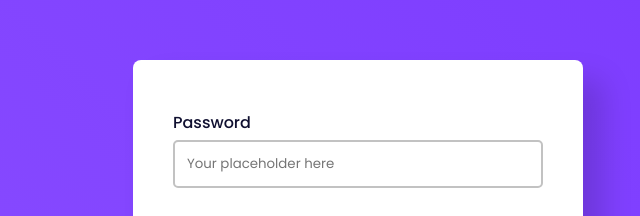
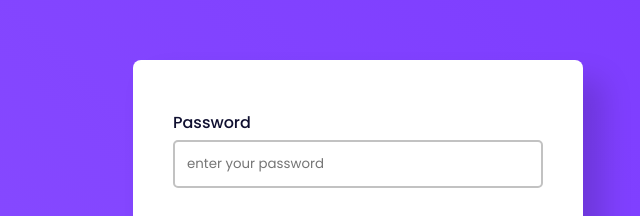
Before and after one commit to bhushanthapa/Password-validation, a plain HTML site: page index.html in a window 1280 px wide. Shown: the part 143-359 px from the top of the page, 282-922 px from the left. Drawn offline with Linux system fonts and the light colour scheme.

Commit message:
Update index.html

```diff
--- a/index.html
+++ b/index.html
@@ -11,7 +11,7 @@
 <body>
     <form>
         <label for="password">Password</label>
-        <input type="password" id="password" placeholder="Your placeholder here">
+        <input type="password" id="password" placeholder="enter your password">
         <label for="cnfrm-password">Confirm Password</label>
         <input type="password" id="cnfrm-password" placeholder="Confirm password here">
         <p id="message"></p>
```
